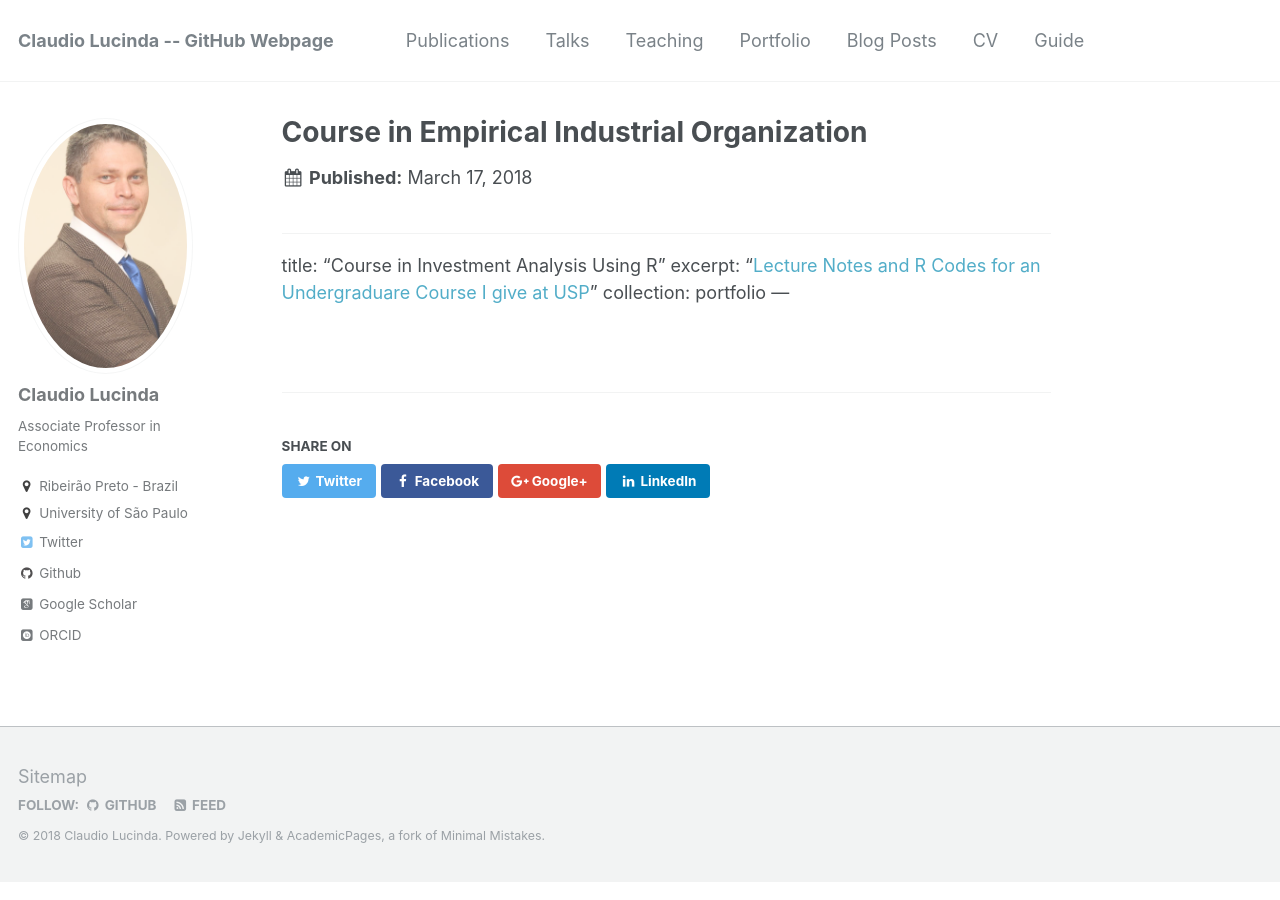
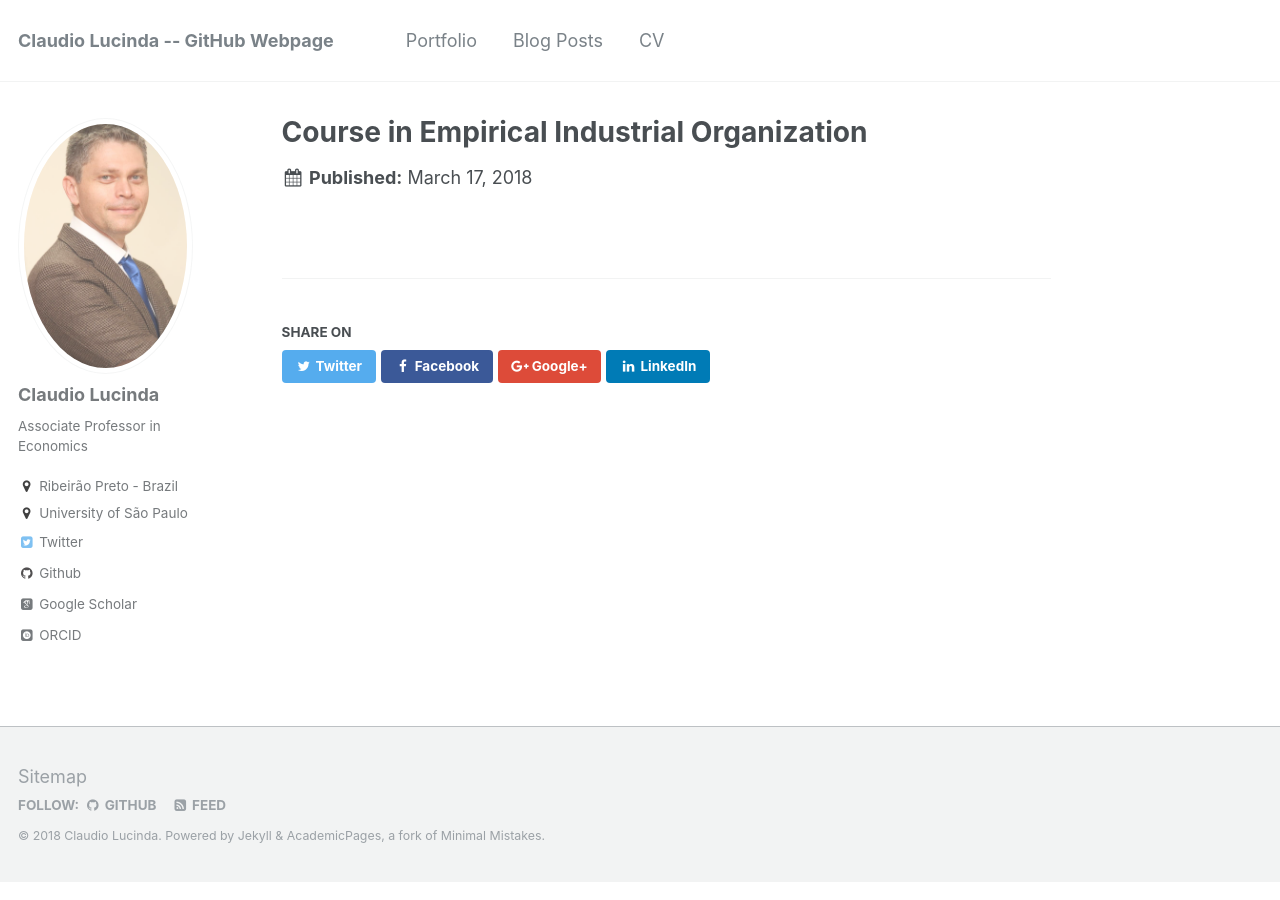
Before and after one commit to claudiolucinda/claudiolucinda.github.io, a Jekyll site: the page built from _portfolio/portfolio-1.md, in a window 1280 px wide. Built offline with Jekyll 4.4.1, drawn with Linux system fonts in a browser that asks for light colours; some web fonts are replaced.

Commit message:
editando headers

```diff
--- a/_portfolio/portfolio-1.md
+++ b/_portfolio/portfolio-1.md
@@ -3,9 +3,3 @@ title: "Course in Empirical Industrial Organization"
 excerpt: "[Lecture Notes and Codes for a short(ish) Graduate Course I give at USP](https://github.com/claudiolucinda/Topics_EIO)"
 collection: portfolio
 ---
-
----
-title: "Course in Investment Analysis Using R"
-excerpt: "[Lecture Notes and R Codes for an Undergraduare Course I give at USP](https://github.com/claudiolucinda/FinEconBras)"
-collection: portfolio
----
```
Also changed, not shown: _data/navigation.yml (+8 -8 lines), index.md (+1 -0 lines).
